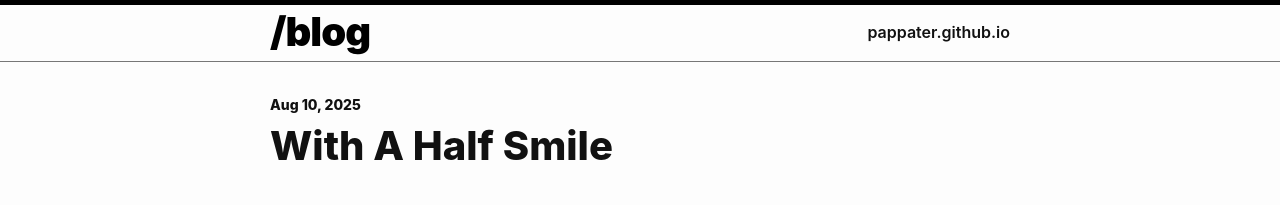
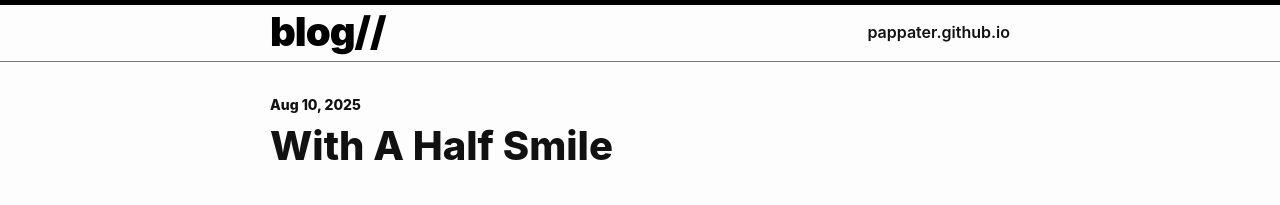
Before and after one commit to pappater/blog, a Jekyll site: the page built from index.markdown, in a window 1280 px wide and 900 px high. Shown: the top 205 px of the window. Built offline with Jekyll 4.4.1, drawn with Linux system fonts in a browser that asks for light colours.

```diff
--- a/_config.yml
+++ b/_config.yml
@@ -18,7 +18,7 @@
 # You can create any custom variable you would like, and they will be accessible
 # in the templates via {{ site.myvariable }}.
 
-title: /blog
+title: blog//
 email: pratheesheswaran@gmail.com
 description: >- # this means to ignore newlines until "baseurl:"
   archive of a clueless man.
```
